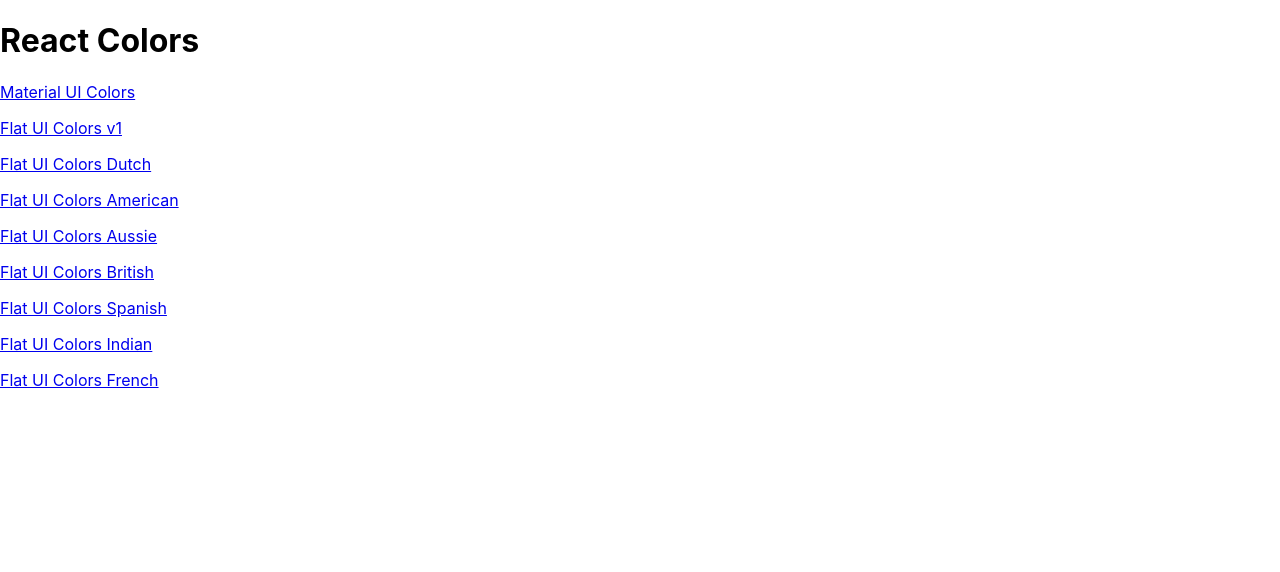
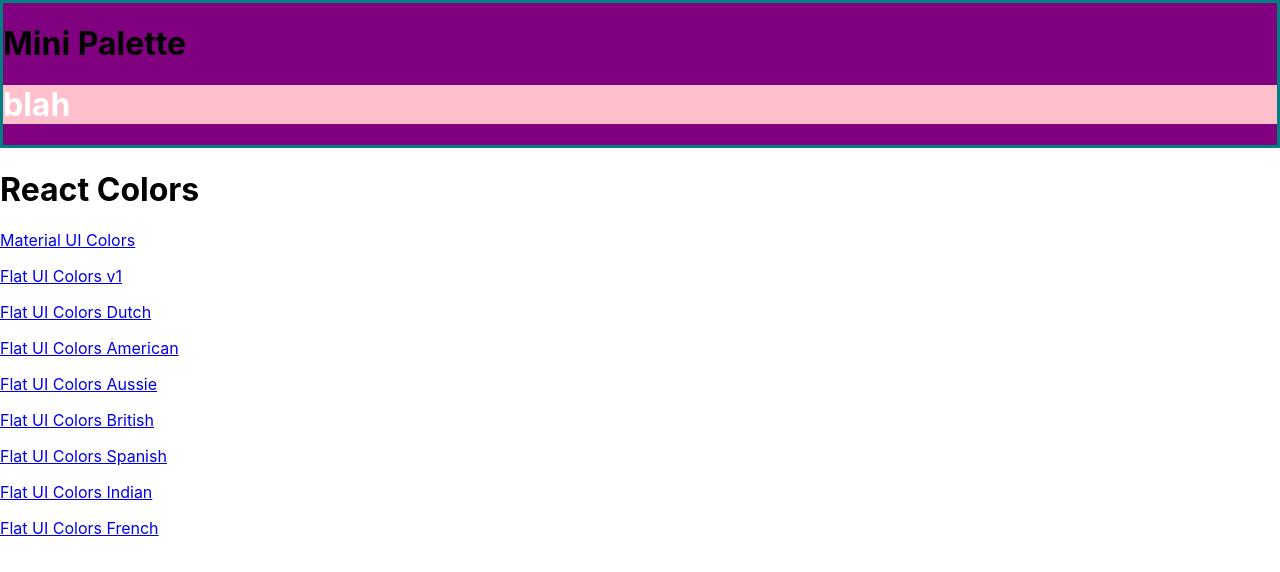
Before and after one commit to adambrikman/colors, a React (Create React App) app in the folder colors/: page / in a window 1280 px wide. Shown: the top 572 px of the page. Built offline with nearby package versions, Linux system fonts and the light colour scheme.

Commit message:
Add withStyles with demo styles

```diff
--- a/colors/package.json
+++ b/colors/package.json
@@ -5,6 +5,7 @@
   "dependencies": {
     "@material-ui/core": "^4.8.3",
     "@material-ui/icons": "^4.5.1",
+    "@material-ui/styles": "^4.8.2",
     "@testing-library/jest-dom": "^4.2.4",
     "@testing-library/react": "^9.3.2",
     "@testing-library/user-event": "^7.1.2",
--- /dev/null
+++ b/colors/src/MiniPalette.js
@@ -0,0 +1,32 @@
+import React from 'react';
+import {withStyles} from '@material-ui/styles';
+
+const styles = {
+    main: {
+        backgroundColor: 'purple',
+        border: '3px solid teal'
+    },
+    secondary: {
+        backgroundColor: 'pink',
+        "& h1": {
+            color: 'white'
+        }
+    }
+}
+
+function MiniPalette(props) {
+
+    const {classes} = props;
+    console.log(classes);
+
+    return (
+        <div className={classes.main}>
+            <h1>Mini Palette</h1>
+            <div className={classes.secondary}>
+                <h1>blah</h1>
+            </div>
+        </div>
+    )
+}
+
+export default withStyles(styles)(MiniPalette);
--- a/colors/src/PaletteList.js
+++ b/colors/src/PaletteList.js
@@ -1,13 +1,14 @@
 import React, { Component } from 'react';
+import MiniPalette from './MiniPalette';
 import {Link} from 'react-router-dom';
 
 export class PaletteList extends Component {
     render() {
-
         const {palettes} = this.props;
 
         return (
             <div>
+                <MiniPalette />
                 <h1>React Colors</h1>
                 {palettes.map(palette => (
                     <p>
```
